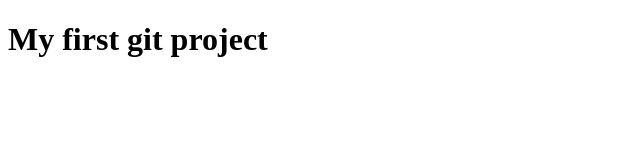
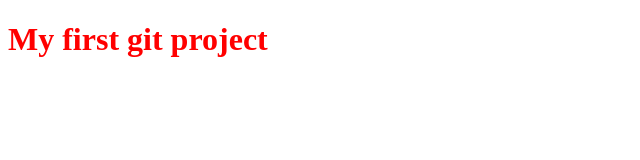
Before and after one commit to afmohammadjavad/web1_1403, a plain HTML site: page index.html in a window 1280 px wide. Shown: the whole page, without its empty margins (0-640 px from the left). Drawn offline with Linux system fonts and the light colour scheme.

Commit message:
Add color to title

```diff
--- a/index.html
+++ b/index.html
@@ -4,9 +4,10 @@
     <meta charset="UTF-8">
     <meta name="viewport" content="width=device-width, initial-scale=1.0">
     <title>Document</title>
+    <link rel="stylesheet" href="style.css">
 </head>
 <body>
-    <h1>
+    <h1 class="title">
         My first git project
     </h1>
 </body>
--- /dev/null
+++ b/style.css
@@ -0,0 +1,3 @@
+.title {
+    color: red;
+}
```
